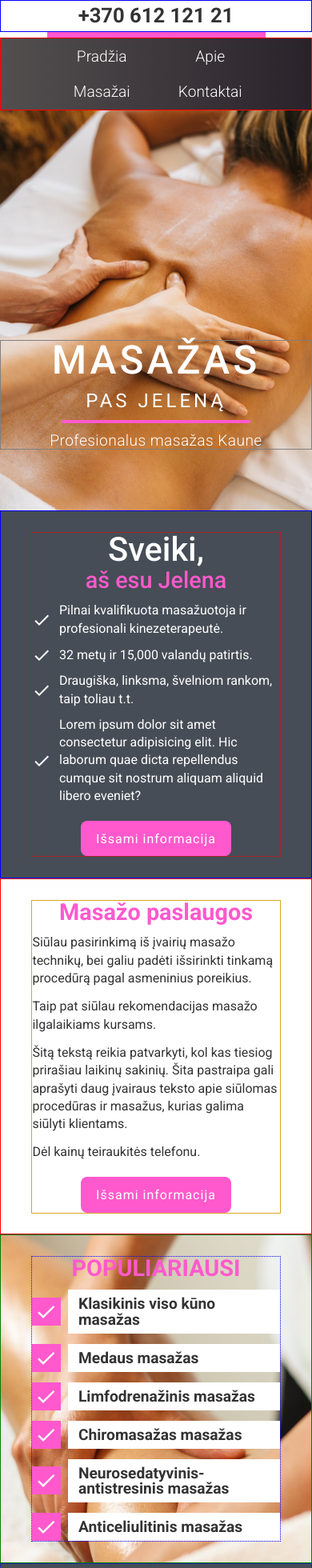
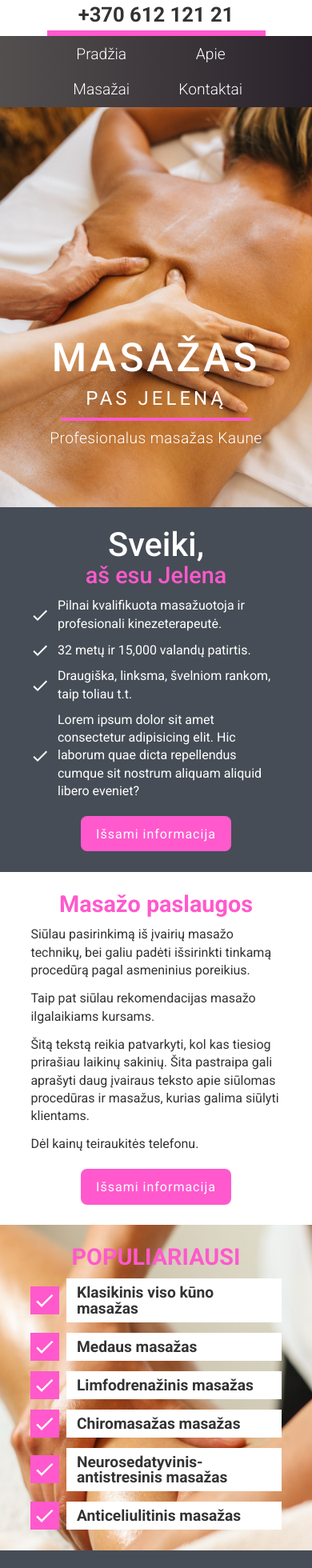
Before and after one commit to irgipaulius/website-masazai.net, a React (Create React App) app: page / in a window 390 px wide. Shown: the top 1960 px of the page at 80% size. Built offline with nearby package versions, Linux system fonts and the light colour scheme.

Commit message:
Commented all temporary borders

```diff
--- a/src/components/About.module.css
+++ b/src/components/About.module.css
@@ -14,7 +14,7 @@
   /* justify-content: center; */
   /* align-items: center; */
 
-  border: 1px solid blue;
+  /* border: 1px solid blue; */
 }
 
 .about_text_container {
@@ -24,7 +24,7 @@
 
   flex-grow: 1;
 
-  border: 1px solid red;
+  /* border: 1px solid red; */
 }
 .about_title {
   font-size: 6.2rem;
@@ -64,7 +64,7 @@
 
   flex-grow: 1;
 
-  border: 1px solid green;
+  /* border: 1px solid green; */
 }
 .about_image {
   object-fit: cover;
@@ -103,13 +103,13 @@
   .about_text_container {
     width: 58%;
 
-    border: 1px dotted blue;
+    /* border: 1px dotted blue; */
   }
 
   .about_image_container {
     width: 42%;
 
-    border: 1px dotted orange;
+    /* border: 1px dotted orange; */
   }
 }
 
@@ -134,13 +134,13 @@
   .about_text_container {
     width: 55%;
 
-    border: 1px dotted red;
+    /* border: 1px dotted red; */
   }
 
   .about_image_container {
     width: 45%;
 
-    border: 1px dotted blue;
+    /* border: 1px dotted blue; */
   }
 
   .about_title {
@@ -167,13 +167,13 @@
   .about_text_container {
     width: 55%;
 
-    border: 1px dotted red;
+    /* border: 1px dotted red; */
   }
 
   .about_image_container {
     width: 45%;
 
-    border: 1px dotted blue;
+    /* border: 1px dotted blue; */
   }
 
   .about_title {
--- a/src/components/Contacts.module.css
+++ b/src/components/Contacts.module.css
@@ -18,7 +18,7 @@
 
   color: white;
 
-  border: 1px solid blue;
+  /* border: 1px solid blue; */
 }
 
 .contacts_title {
@@ -69,7 +69,7 @@ a:hover {
   .contacts_container {
     padding: 3.2rem 3.2rem 4.8rem 3.2rem;
 
-    border: 1px dotted blue;
+    /* border: 1px dotted blue; */
   }
 }
 
--- a/src/components/Hero.module.css
+++ b/src/components/Hero.module.css
@@ -21,7 +21,7 @@
   flex-grow: 1;
   /* flex-basis: 100%; */
 
-  border: 1px solid grey;
+  /* border: 1px solid grey; */
 }
 
 .hero_title {
--- a/src/components/Main.module.css
+++ b/src/components/Main.module.css
@@ -22,7 +22,7 @@
 
   align-self: stretch;
 
-  border: 1px solid red;
+  /* border: 1px solid red; */
 }
 .main_texts {
   /* 64 - 3.2 - 3.2 = 53.6 */
@@ -32,7 +32,7 @@
   flex-grow: 1;
   /* flex-basis: 100%; */
 
-  border: 1px solid goldenrod;
+  /* border: 1px solid goldenrod; */
 }
 .main_title,
 .points_container_title {
@@ -82,7 +82,7 @@
   display: flex;
   justify-content: flex-start;
 
-  border: 1px solid green;
+  /* border: 1px solid green; */
 }
 .points_container {
   /* 64 - 3.2 - 3.2 = 53.6 */
@@ -92,7 +92,7 @@
   flex-grow: 1;
   /* flex-basis: 100%; */
 
-  border: 1px solid blue;
+  /* border: 1px solid blue; */
 }
 .points_text {
   list-style: none;
@@ -189,7 +189,7 @@
     /* display: flex; */
     /* justify-content: flex-start; */
 
-    border: 1px solid green;
+    /* border: 1px solid green; */
   }
 
   .points_container {
@@ -197,7 +197,7 @@
     max-width: 100%;
     margin: 3.2rem 4.8rem;
 
-    border: 1px dotted blue;
+    /* border: 1px dotted blue; */
   }
 }
 
--- a/src/components/NavBar.module.css
+++ b/src/components/NavBar.module.css
@@ -16,7 +16,7 @@
   font-weight: 600;
   text-align: center;
 
-  border: 1px solid blue;
+  /* border: 1px solid blue; */
 }
 
 .navbar_line_container {
@@ -55,7 +55,7 @@
   font-size: 2.4rem;
   font-weight: 300;
 
-  border: 1px solid red;
+  /* border: 1px solid red; */
 }
 .nav_item {
   cursor: pointer;
@@ -105,7 +105,7 @@
     justify-items: center;
     align-items: center;
 
-    border: 1px solid red;
+    /* border: 1px solid red; */
   }
   .nav_item {
     height: 100%;
```
